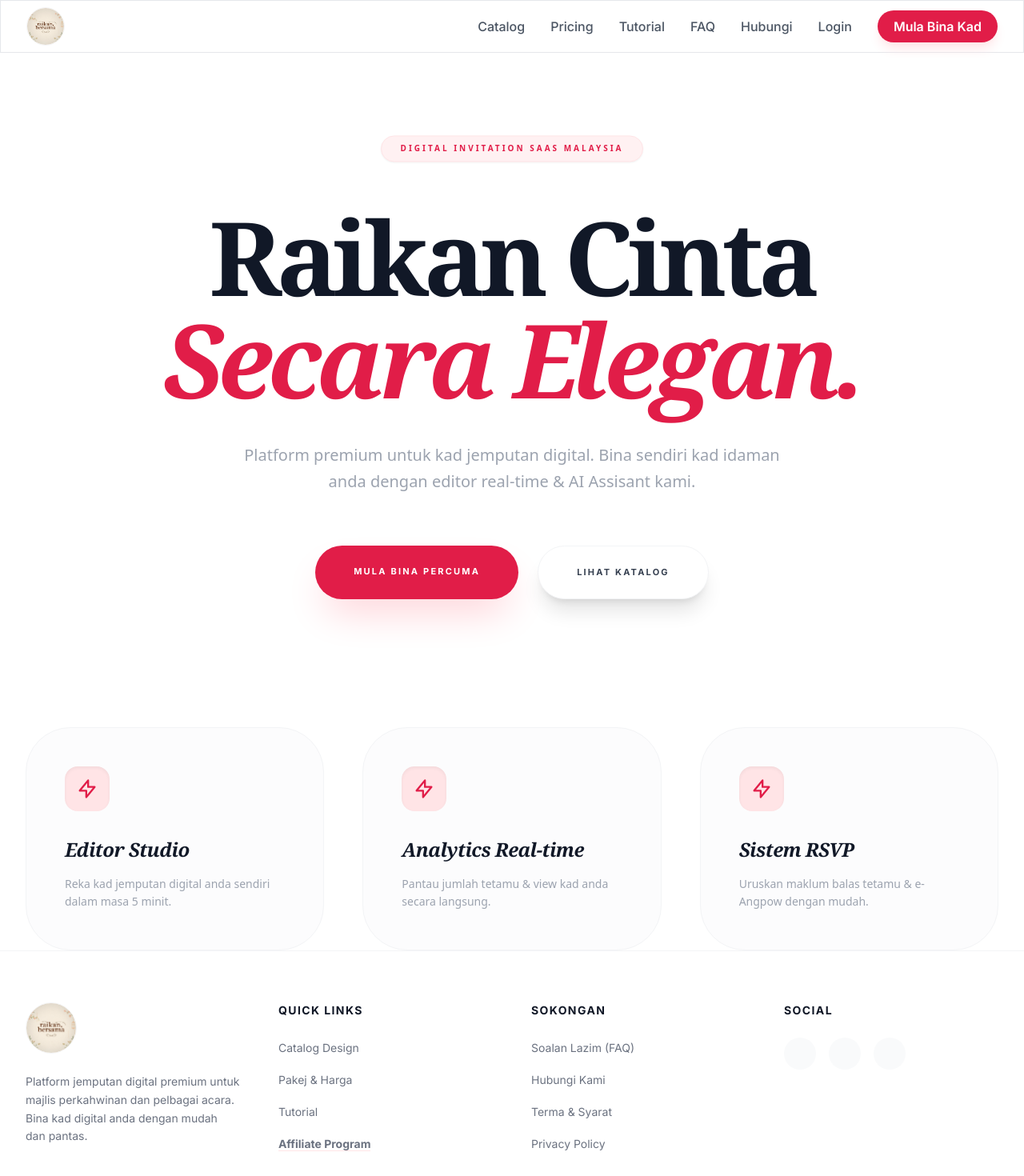
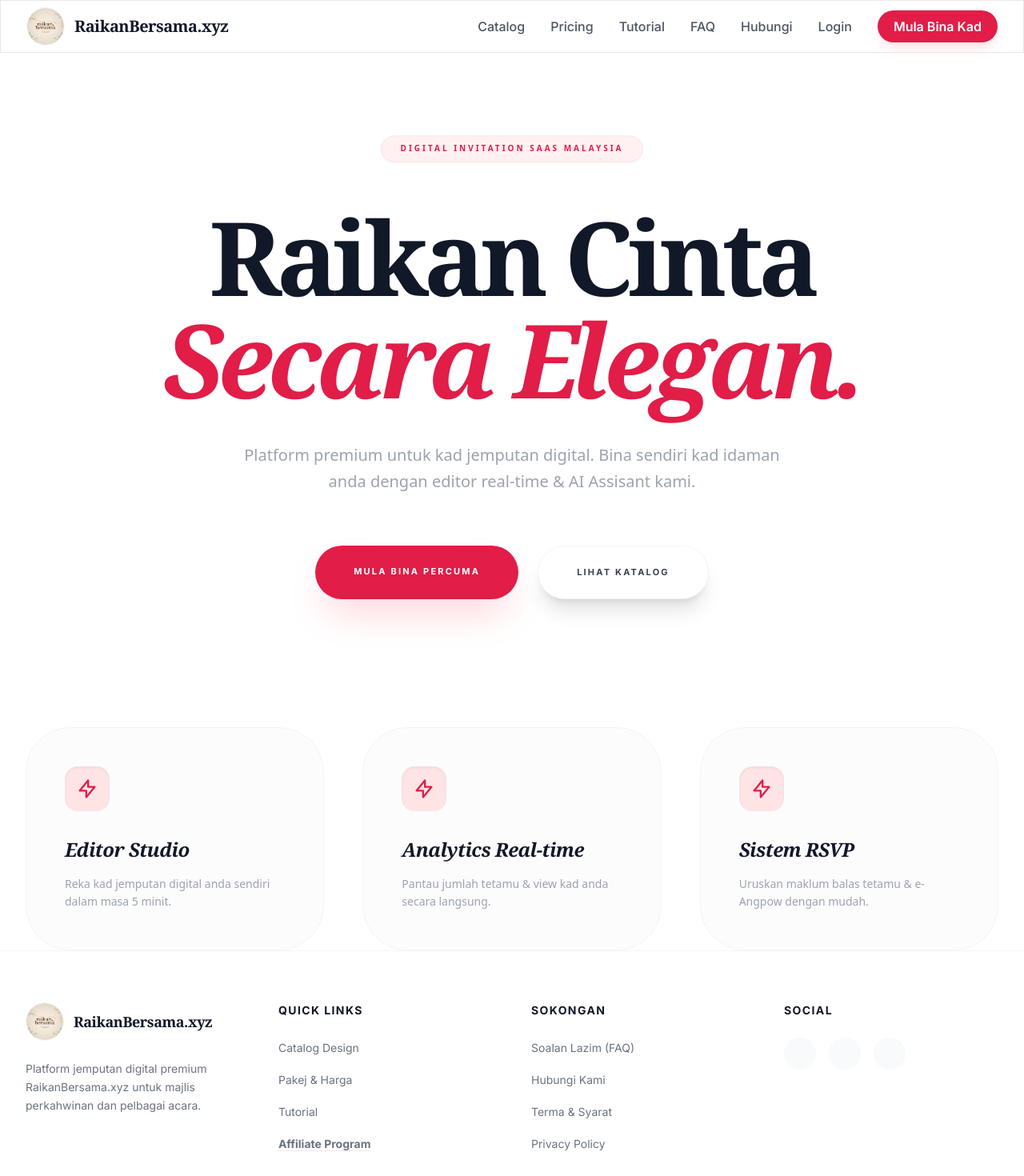
Before and after one commit to fihircio/raikanbersama.xyz---digital-wedding-invitation-saas, a React (Vite) app: page /create in a window 1280 px wide. Shown: the top 1470 px of the page at 80% size. Built offline with nearby package versions, Linux system fonts and the light colour scheme; a web font is replaced by a local one.

Commit message:
fix: Update branding to RaikanBersama.xyz for Google OAuth verification
- Added text branding to Navbar
- Updated Footer with domain name
- Added Google Search Console placeholder in index.html

```diff
--- a/components/Footer.tsx
+++ b/components/Footer.tsx
@@ -9,7 +9,8 @@ const Footer: React.FC = () => {
                     {/* Brand section */}
                     <div className="col-span-1 md:col-span-1">
                         <Link to="/" className="inline-block group relative mb-6">
-                            <div className="relative h-16 w-16 rounded-full overflow-hidden border border-gray-100 shadow-inner">
+                            <div className="flex items-center space-x-3">
+                                <div className="relative h-12 w-12 rounded-full overflow-hidden border border-gray-100 shadow-inner">
                                     <div className="absolute inset-0 z-10 pointer-events-none shadow-[inset_0_0_15px_rgba(0,0,0,0.15)] rounded-full"></div>
                                     <img
                                         src="/logo.png"
@@ -17,9 +18,13 @@ const Footer: React.FC = () => {
                                         className="h-full w-full object-cover transform transition-transform duration-700 group-hover:scale-110"
                                     />
                                 </div>
+                                <span className="text-lg font-serif font-bold text-gray-900 tracking-tight">
+                                    RaikanBersama.xyz
+                                </span>
+                            </div>
                         </Link>
                         <p className="text-gray-500 text-sm leading-relaxed">
-                            Platform jemputan digital premium untuk majlis perkahwinan dan pelbagai acara. Bina kad digital anda dengan mudah dan pantas.
+                            Platform jemputan digital premium RaikanBersama.xyz untuk majlis perkahwinan dan pelbagai acara.
                         </p>
                     </div>
 
--- a/components/Navbar.tsx
+++ b/components/Navbar.tsx
@@ -27,7 +27,7 @@ const Navbar: React.FC = () => {
       <div className="max-w-7xl mx-auto px-4 sm:px-6 lg:px-8">
         <div className="flex justify-between h-16 items-center">
           <div className="flex items-center">
-            <Link to="/" className="flex items-center group relative">
+            <Link to="/" className="flex items-center group relative space-x-3">
               <div className="relative h-12 w-12 rounded-full overflow-hidden border border-gray-100 shadow-inner">
                 {/* Vignette Overlay */}
                 <div className="absolute inset-0 z-10 pointer-events-none shadow-[inset_0_0_15px_rgba(0,0,0,0.15)] rounded-full"></div>
@@ -37,6 +37,9 @@ const Navbar: React.FC = () => {
                   className="h-full w-full object-cover transform transition-transform duration-700 group-hover:scale-110"
                 />
               </div>
+              <span className="text-xl font-serif font-bold text-gray-900 tracking-tight group-hover:text-rose-600 transition-colors">
+                RaikanBersama.xyz
+              </span>
             </Link>
           </div>
 
--- a/index.html
+++ b/index.html
@@ -1,24 +1,31 @@
-
 <!DOCTYPE html>
 <html lang="en">
+
 <head>
   <meta charset="UTF-8" />
   <link rel="icon" type="image/png" href="/favicon.png" />
   <meta name="viewport" content="width=device-width, initial-scale=1.0" />
   <meta name="csrf-token" content="{{csrf-token}}">
   <title>RaikanBersama.xyz - Digital Wedding Invitations</title>
+  <!-- Google Search Console Verification - Replace the content below with your actual token -->
+  <meta name="google-site-verification" content="PASTE_YOUR_TOKEN_HERE" />
   <script src="https://cdn.tailwindcss.com"></script>
-    <link href="https://fonts.googleapis.com/css2?family=Inter:wght@300;400;500;600;700&family=Playfair+Display:ital,wght@0,400;0,700;1,400&family=Dancing+Script:wght@400;700&display=swap" rel="stylesheet">
+  <link
+    href="https://fonts.googleapis.com/css2?family=Inter:wght@300;400;500;600;700&family=Playfair+Display:ital,wght@0,400;0,700;1,400&family=Dancing+Script:wght@400;700&display=swap"
+    rel="stylesheet">
   <style>
     body {
       font-family: 'Inter', sans-serif;
     }
+
     .font-serif {
       font-family: 'Playfair Display', serif;
     }
+
     .font-cursive {
       font-family: 'Dancing Script', cursive;
     }
+
     .glass {
       background: rgba(255, 255, 255, 0.7);
       backdrop-filter: blur(10px);
@@ -27,24 +34,47 @@
     }
 
     @keyframes fadeIn {
-        from { opacity: 0; }
-        to { opacity: 1; }
+      from {
+        opacity: 0;
       }
+
+      to {
+        opacity: 1;
+      }
+    }
+
     @keyframes slideUp {
-        from { transform: translateY(20px); opacity: 0; }
-        to { transform: translateY(0); opacity: 1; }
+      from {
+        transform: translateY(20px);
+        opacity: 0;
       }
+
+      to {
+        transform: translateY(0);
+        opacity: 1;
+      }
+    }
+
     @keyframes scaleIn {
-        from { transform: scale(0.95); opacity: 0; }
-        to { transform: scale(1); opacity: 1; }
+      from {
+        transform: scale(0.95);
+        opacity: 0;
+      }
+
+      to {
+        transform: scale(1);
+        opacity: 1;
+      }
     }
 
     .animate-fade-in {
       animation: fadeIn 0.4s ease-out forwards;
     }
+
     .animate-slide-up {
       animation: slideUp 0.5s cubic-bezier(0.16, 1, 0.3, 1) forwards;
     }
+
     .animate-scale-in {
       animation: scaleIn 0.3s cubic-bezier(0.34, 1.56, 0.64, 1) forwards;
     }
@@ -52,6 +82,7 @@
     .no-scrollbar::-webkit-scrollbar {
       display: none;
     }
+
     .no-scrollbar {
       -ms-overflow-style: none;
       scrollbar-width: none;
@@ -70,8 +101,10 @@
 </script>
   <link rel="stylesheet" href="/index.css">
 </head>
+
 <body class="bg-gray-50 text-gray-900">
   <div id="root"></div>
   <script type="module" src="/index.tsx"></script>
 </body>
+
 </html>
```
Lines whose indentation alone changed are shown as unchanged.
